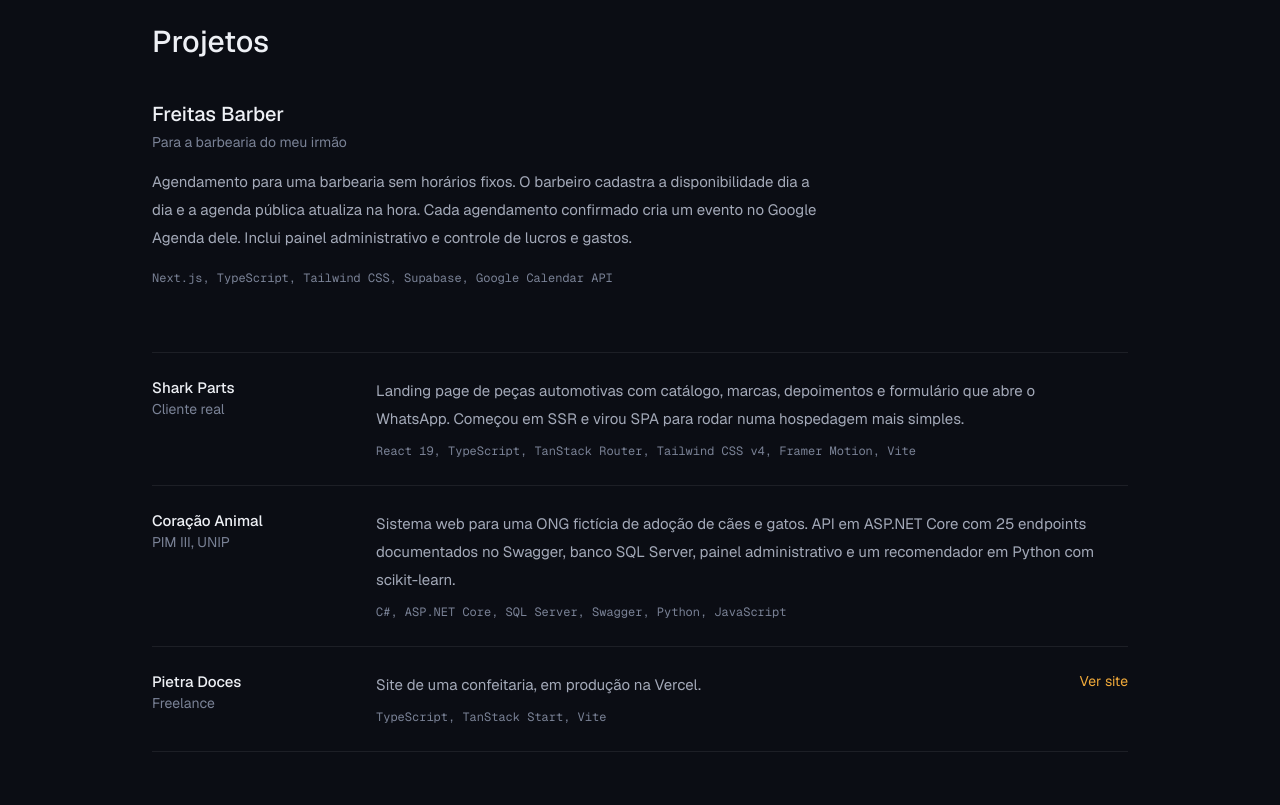
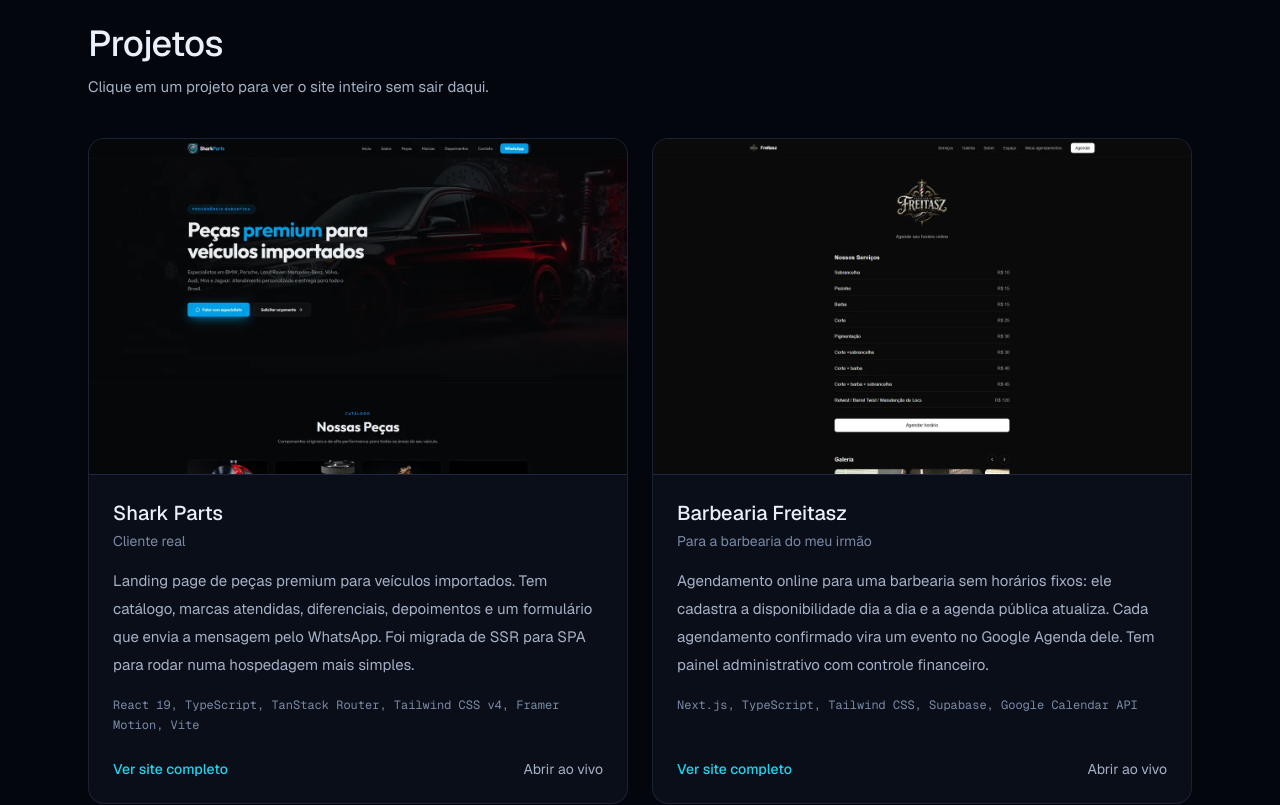
Before and after one commit to m4rcosJr/Portfolio, an Angular app: page / in a window 1280 px wide. Shown: the part 1640-2445 px from the top of the page. Built offline with nearby package versions, Linux system fonts and the light colour scheme.

Commit message:
feat: identidade visual da logo e visualizador de site completo nos projetos

```diff
--- a/src/app/components/contato/contato.html
+++ b/src/app/components/contato/contato.html
@@ -4,11 +4,11 @@
     <div class="max-w-2xl">
       <p class="leading-7 text-ink-2">O e-mail é o caminho mais rápido. GitHub e LinkedIn têm o resto.</p>
       <ul class="mt-6 space-y-2 text-sm">
-        <li><a href="mailto:marcosfsjr10@gmail.com" class="text-signal underline-offset-4 hover:underline">marcosfsjr10@gmail.com</a></li>
+        <li><a href="mailto:marcosfsjr10@gmail.com" class="text-cyan underline-offset-4 hover:underline">marcosfsjr10@gmail.com</a></li>
         <li><a href="https://github.com/m4rcosJr" target="_blank" rel="noopener"
                class="text-ink-2 underline-offset-4 transition-colors duration-150 ease-soft hover:text-ink hover:underline">github.com/m4rcosJr</a></li>
         <li><a href="https://www.linkedin.com/in/marcos-juniordev" target="_blank" rel="noopener"
-               class="text-ink-2 underline-offset-4 transition-colors duration-150 ease-soft hover:text-ink hover:underline">linkedin.com/in/marcos-juniordevL</a></li>
+               class="text-ink-2 underline-offset-4 transition-colors duration-150 ease-soft hover:text-ink hover:underline">linkedin.com/in/marcos-juniordev</a></li>
       </ul>
     </div>
   </div>
--- a/src/app/components/header/header.html
+++ b/src/app/components/header/header.html
@@ -1,6 +1,9 @@
 <header class="sticky top-0 z-50 border-b border-line bg-page">
   <nav class="mx-auto flex h-14 max-w-5xl items-center justify-between px-6">
-    <a href="#inicio" class="font-medium text-ink">Marcos Junior</a>
+    <a href="#inicio" class="flex items-center gap-2 font-medium text-ink">
+    <img src="images/favicon-mj.png" width="28" height="28" alt="" />
+  Marcos Junior
+  </a>
     <ul class="flex gap-6 text-sm text-ink-2">
       <li><a href="#sobre" class="transition-colors duration-150 ease-soft hover:text-ink">Sobre</a></li>
       <li class="hidden sm:list-item"><a href="#tecnologias" class="transition-colors duration-150 ease-soft hover:text-ink">Tecnologias</a></li>
--- a/src/app/components/projetos/projetos.css
+++ b/src/app/components/projetos/projetos.css
@@ -0,0 +1,41 @@
+.preview { container-type: size; }
+
+.preview img {
+  transition: transform 0.9s cubic-bezier(0.22, 1, 0.36, 1);
+}
+
+@media (hover: hover) and (prefers-reduced-motion: no-preference) {
+  .group:hover .preview img,
+  .group:has(:focus-visible) .preview img {
+    transform: translateY(calc(-100% + 100cqh));
+    transition-duration: 6s;
+    transition-timing-function: cubic-bezier(0.45, 0.05, 0.25, 1);
+  }
+}
+
+dialog.viewer {
+  opacity: 0;
+  transform: translateY(12px) scale(0.985);
+  transition:
+    opacity 0.25s cubic-bezier(0.22, 1, 0.36, 1),
+    transform 0.25s cubic-bezier(0.22, 1, 0.36, 1),
+    overlay 0.25s allow-discrete,
+    display 0.25s allow-discrete;
+}
+dialog.viewer[open] {
+  opacity: 1;
+  transform: none;
+}
+@starting-style {
+  dialog.viewer[open] {
+    opacity: 0;
+    transform: translateY(12px) scale(0.985);
+  }
+}
+dialog.viewer::backdrop {
+  background: rgb(2 4 10 / 0.82);
+}
+
+@media (prefers-reduced-motion: reduce) {
+  dialog.viewer { transition: none; transform: none; }
+}
--- a/src/app/components/projetos/projetos.html
+++ b/src/app/components/projetos/projetos.html
@@ -1,39 +1,63 @@
-<section id="projetos" class="mx-auto max-w-5xl px-6 py-20 md:py-24">
-  <h2 class="text-2xl font-medium md:text-3xl">Projetos</h2>
+<section id="projetos" class="mx-auto max-w-6xl px-6 py-20 md:py-24">
+  <h2 class="text-3xl font-medium md:text-4xl md:tracking-[-0.02em]">Projetos</h2>
+  <p class="mt-3 max-w-xl text-ink-2">Clique em um projeto para ver o site inteiro sem sair daqui.</p>
 
-  <article class="mt-10 grid gap-8 lg:grid-cols-5 lg:items-center">
-    @if (destaque.imagem) {
-      <img [src]="destaque.imagem" [alt]="'Captura de tela do ' + destaque.nome"
-           class="rounded-xl border border-line lg:col-span-3" />
+  <div class="mt-10 grid gap-6 md:grid-cols-2">
+    @for (p of projetos; track p.slug) {
+      <article
+        class="group relative flex flex-col overflow-hidden rounded-2xl border border-line bg-card transition-[border-color,translate] duration-300 ease-soft hover:-translate-y-0.5 hover:border-blue/60 has-[:focus-visible]:border-cyan">
+        <div class="preview aspect-[16/10] overflow-hidden border-b border-line bg-raised">
+          <img [src]="p.full" alt="" [attr.width]="p.largura" [attr.height]="p.altura"
+               loading="lazy" decoding="async" class="block h-auto w-full" />
+        </div>
+        <div class="flex flex-1 flex-col p-6">
+          <h3 class="text-xl font-medium">{{ p.nome }}</h3>
+          <p class="mt-1 text-sm text-ink-3">{{ p.contexto }}</p>
+          <p class="mt-4 leading-7 text-ink-2">{{ p.descricao }}</p>
+          <p class="mt-4 font-mono text-xs leading-5 text-ink-3">{{ p.tecnologias.join(', ') }}</p>
+          <div class="mt-auto flex items-center justify-between gap-4 pt-6">
+            <button type="button" (click)="abrir(p)"
+                    class="text-sm font-medium text-cyan after:absolute after:inset-0">
+              Ver site completo<span class="sr-only">: {{ p.nome }}</span>
+            </button>
+            <a [href]="p.url" target="_blank" rel="noopener"
+               class="relative z-10 text-sm text-ink-2 transition-colors duration-150 ease-soft hover:text-ink">
+              Abrir ao vivo<span class="sr-only"> (abre em nova aba)</span>
+            </a>
+          </div>
+        </div>
+      </article>
     }
-    <div [class]="destaque.imagem ? 'lg:col-span-2' : 'lg:col-span-5 max-w-2xl'">
-      <h3 class="text-xl font-medium">{{ destaque.nome }}</h3>
-      <p class="mt-1 text-sm text-ink-3">{{ destaque.contexto }}</p>
-      <p class="mt-4 leading-7 text-ink-2">{{ destaque.descricao }}</p>
-      <p class="mt-4 font-mono text-xs leading-5 text-ink-3">{{ destaque.tecnologias.join(', ') }}</p>
-      @if (destaque.link) {
-        <a [href]="destaque.link" target="_blank" rel="noopener"
-           class="mt-5 inline-block text-sm text-signal underline-offset-4 hover:underline">{{ destaque.linkTexto }}</a>
-      }
+  </div>
+</section>
+
+<dialog #viewer class="viewer m-auto h-[90vh] w-[min(1100px,94vw)] overflow-hidden rounded-xl border border-line bg-page p-0 text-ink"
+        aria-labelledby="viewer-titulo" (close)="aoFechar()" (click)="aoClicarFora($event)">
+  @if (aberto(); as p) {
+    <div class="flex h-full flex-col">
+      <header class="flex items-center gap-3 border-b border-line px-4 py-3">
+        <h3 id="viewer-titulo" class="font-medium">{{ p.nome }}</h3>
+        <span class="hidden min-w-0 flex-1 truncate rounded-md bg-card px-3 py-1 font-mono text-xs text-ink-3 sm:block">{{ p.url }}</span>
+        <a [href]="p.url" target="_blank" rel="noopener"
+           class="ml-auto shrink-0 rounded-lg bg-ink px-4 py-2 text-sm font-medium text-page transition-colors duration-150 hover:bg-white">
+          Abrir site ao vivo<span class="sr-only"> (abre em nova aba)</span>
+        </a>
+        <button type="button" (click)="fechar()" aria-label="Fechar visualização"
+                class="shrink-0 rounded-lg border border-line p-2 text-ink-2 transition-colors duration-150 hover:text-ink">
+          <svg width="16" height="16" viewBox="0 0 16 16" fill="none" stroke="currentColor" stroke-width="1.5" aria-hidden="true">
+            <path d="M3 3l10 10M13 3L3 13" />
+          </svg>
+        </button>
+      </header>
+      <div class="flex-1 overflow-y-auto overscroll-contain bg-card" tabindex="0" role="region"
+           aria-label="Captura da página inteira, role para ver tudo">
+        <img [src]="p.full" [alt]="'Captura da página inteira do site ' + p.nome"
+             [attr.width]="p.largura" [attr.height]="p.altura"
+             class="mx-auto block h-auto w-full max-w-[1280px]" />
+      </div>
+      <p class="border-t border-line px-4 py-2 text-xs text-ink-3">
+        Captura de tela. O site ao vivo pode ter mudado desde então.
+      </p>
     </div>
-  </article>
-
-  <ul class="mt-16 divide-y divide-line border-y border-line">
-    @for (p of demais; track p.nome) {
-      <li class="grid gap-3 py-6 md:grid-cols-[12rem_1fr_auto] md:gap-8">
-        <div>
-          <h3 class="font-medium">{{ p.nome }}</h3>
-          <p class="text-sm text-ink-3">{{ p.contexto }}</p>
-        </div>
-        <div>
-          <p class="leading-7 text-ink-2">{{ p.descricao }}</p>
-          <p class="mt-2 font-mono text-xs leading-5 text-ink-3">{{ p.tecnologias.join(', ') }}</p>
-        </div>
-        @if (p.link) {
-          <a [href]="p.link" target="_blank" rel="noopener"
-             class="text-sm text-signal underline-offset-4 hover:underline md:self-start">{{ p.linkTexto }}</a>
-        }
-      </li>
-    }
-  </ul>
-</section>
+  }
+</dialog>
--- a/src/app/components/projetos/projetos.ts
+++ b/src/app/components/projetos/projetos.ts
@@ -1,54 +1,91 @@
-import { Component } from '@angular/core';
+import { Component, ElementRef, signal, viewChild } from '@angular/core';
+
+interface Projeto {
+  slug: string;
+  nome: string;
+  contexto: string;
+  descricao: string;
+  tecnologias: string[];
+  full: string;
+  largura: number;
+  altura: number;
+  url: string;
+}
 
 @Component({
-  imports: [],
   selector: 'app-projetos',
+  templateUrl: './projetos.html',
   styleUrl: './projetos.css',
-  templateUrl: './projetos.html',
 })
 export class Projetos {
-  projetos = [
+  private dialog = viewChild.required<ElementRef<HTMLDialogElement>>('viewer');
+  aberto = signal<Projeto | null>(null);
+
+  projetos: Projeto[] = [
     {
-      nome: 'Freitas Barber',
-      contexto: 'Para a barbearia do meu irmão',
-      descricao:
-        'Agendamento para uma barbearia sem horários fixos. O barbeiro cadastra a disponibilidade dia a dia e a agenda pública atualiza na hora. Cada agendamento confirmado cria um evento no Google Agenda dele. Inclui painel administrativo e controle de lucros e gastos.',
-      tecnologias: ['Next.js', 'TypeScript', 'Tailwind CSS', 'Supabase', 'Google Calendar API'],
-      imagem: '',
-      link: '',
-      linkTexto: 'Ver projeto',
-    },
-    {
+      slug: 'shark-parts',
       nome: 'Shark Parts',
       contexto: 'Cliente real',
       descricao:
-        'Landing page de peças automotivas com catálogo, marcas, depoimentos e formulário que abre o WhatsApp. Começou em SSR e virou SPA para rodar numa hospedagem mais simples.',
+        'Landing page de peças premium para veículos importados. Tem catálogo, marcas atendidas, diferenciais, depoimentos e um formulário que envia a mensagem pelo WhatsApp. Foi migrada de SSR para SPA para rodar numa hospedagem mais simples.',
       tecnologias: ['React 19', 'TypeScript', 'TanStack Router', 'Tailwind CSS v4', 'Framer Motion', 'Vite'],
-      imagem: '',
-      link: '',
-      linkTexto: 'Ver projeto',
+      full: 'images/projetos/shark-parts-full.webp',
+      largura: 1280,
+      altura: 3573,
+      url: 'https://www.sharkpartsbr.com.br/',
     },
     {
+      slug: 'freitasz',
+      nome: 'Barbearia Freitasz',
+      contexto: 'Para a barbearia do meu irmão',
+      descricao:
+        'Agendamento online para uma barbearia sem horários fixos: ele cadastra a disponibilidade dia a dia e a agenda pública atualiza. Cada agendamento confirmado vira um evento no Google Agenda dele. Tem painel administrativo com controle financeiro.',
+      tecnologias: ['Next.js', 'TypeScript', 'Tailwind CSS', 'Supabase', 'Google Calendar API'],
+      full: 'images/projetos/freitasz-full.webp',
+      largura: 1280,
+      altura: 1616,
+      url: 'https://barbeariafreitasz.vercel.app/',
+    },
+    {
+      slug: 'coracao-animal',
       nome: 'Coração Animal',
       contexto: 'PIM III, UNIP',
       descricao:
-        'Sistema web para uma ONG fictícia de adoção de cães e gatos. API em ASP.NET Core com 25 endpoints documentados no Swagger, banco SQL Server, painel administrativo e um recomendador em Python com scikit-learn.',
+        'Sistema web de uma ONG fictícia de adoção de cães e gatos. Tem portal de adoção com filtros, cadastro de animais, painel de adoções e doações com dados simulados e área administrativa. A API em ASP.NET Core tem 25 endpoints documentados no Swagger, e um recomendador em Python sugere animais.',
       tecnologias: ['C#', 'ASP.NET Core', 'SQL Server', 'Swagger', 'Python', 'JavaScript'],
-      imagem: '',
-      link: '',
-      linkTexto: 'Ver repositório',
+      full: 'images/projetos/coracao-animal-full.webp',
+      largura: 793,
+      altura: 1983,
+      url: 'https://coracao-pkzqbhzfiqlry.azurewebsites.net/',
     },
     {
-      nome: 'Pietra Doces',
+      slug: 'pietra-doces',
+      nome: 'Pietrà Doces',
       contexto: 'Freelance',
-      descricao: 'Site de uma confeitaria, em produção na Vercel.',
+      descricao:
+        'Site de uma confeitaria artesanal, com catálogo de brownies, fotos de cada produto, a história da marca e botões de compra.',
       tecnologias: ['TypeScript', 'TanStack Start', 'Vite'],
-      imagem: '',
-      link: 'https://pietra-sweet-dreams.vercel.app',
-      linkTexto: 'Ver site',
+      full: 'images/projetos/pietra-doces-full.webp',
+      largura: 1280,
+      altura: 2376,
+      url: 'https://pietra-sweet-dreams.vercel.app',
     },
   ];
 
-  destaque = this.projetos[0];
-  demais = this.projetos.slice(1);
+  abrir(p: Projeto) {
+    this.aberto.set(p);
+    this.dialog().nativeElement.showModal();
+  }
+
+  fechar() {
+    this.dialog().nativeElement.close();
+  }
+
+  aoFechar() {
+    this.aberto.set(null);
+  }
+
+  aoClicarFora(ev: MouseEvent) {
+    if (ev.target === this.dialog().nativeElement) this.fechar();
+  }
 }
--- a/src/index.html
+++ b/src/index.html
@@ -5,7 +5,7 @@
     <title>Portfolio</title>
     <base href="/" />
     <meta name="viewport" content="width=device-width, initial-scale=1" />
-    <link rel="icon" type="image/x-icon" href="favicon.ico" />
+    <link rel="icon" type="image/png" href="images/favicon-mj.png">
     <link rel="preconnect" href="https://fonts.googleapis.com" />
     <link rel="preconnect" href="https://fonts.gstatic.com" crossorigin />
     <link href="https://fonts.googleapis.com/css2?family=Geist:wght@400;500&family=Geist+Mono:wght@400&display=swap" rel="stylesheet" />
--- a/src/styles.css
+++ b/src/styles.css
@@ -4,14 +4,15 @@
   --font-sans: "Geist", ui-sans-serif, system-ui, sans-serif;
   --font-mono: "Geist Mono", ui-monospace, monospace;
 
-  --color-page: #0b0d14;
-  --color-card: #11141c;
-  --color-raised: #1a1e28;
-  --color-ink: #eef0f5;
-  --color-ink-2: #a3a9b8;
-  --color-ink-3: #7a8296;
-  --color-line: rgb(238 240 245 / 0.08);
-  --color-signal: #f0a93a;
+  --color-page: #04060d;
+  --color-card: #0a0e18;
+  --color-raised: #0f1524;
+  --color-ink: #eaf0fa;
+  --color-ink-2: #a5b1c6;
+  --color-ink-3: #7a8aa6;
+  --color-line: rgb(150 180 255 / 0.12);
+  --color-blue: #2f6bff;
+  --color-cyan: #22d3ee;
 
   --ease-soft: cubic-bezier(0.22, 1, 0.36, 1);
 }
@@ -30,12 +31,15 @@
     line-height: 22px;
     -webkit-font-smoothing: antialiased;
   }
+  body:has(dialog[open]) {
+    overflow: hidden;
+  }
   ::selection {
-    background: var(--color-signal);
+    background: var(--color-cyan);
     color: var(--color-page);
   }
   :focus-visible {
-    outline: 2px solid var(--color-signal);
+    outline: 2px solid var(--color-cyan);
     outline-offset: 3px;
   }
   @media (prefers-reduced-motion: reduce) {
```
